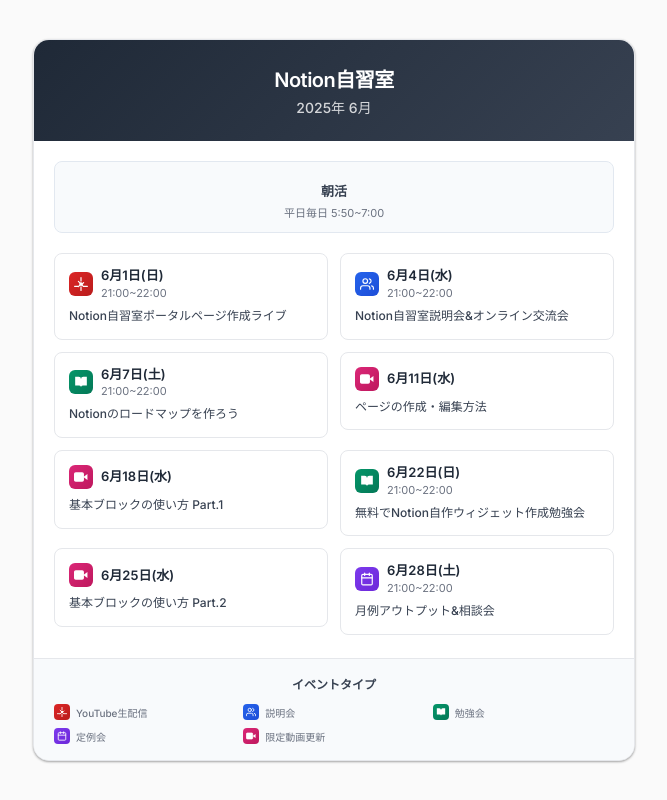
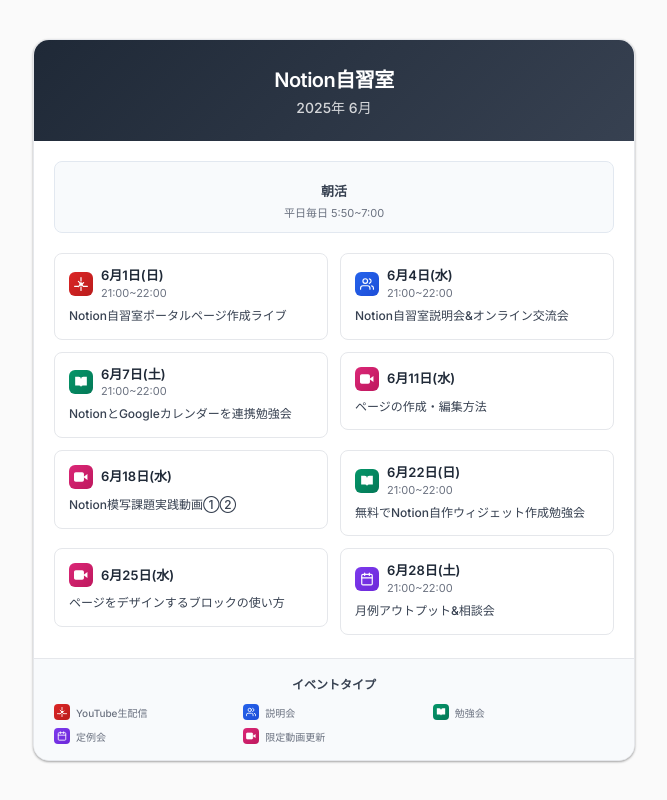
Before and after one commit to kayumori/6calender, a plain HTML site: page index.html in a window 1280 px wide. Shown: the whole page, without its empty margins (306-973 px from the left). Drawn offline with Linux system fonts and the light colour scheme.

Commit message:
Update index.html

```diff
--- a/index.html
+++ b/index.html
@@ -279,7 +279,7 @@
                         <div class="event-time">21:00~22:00</div>
                     </div>
                 </div>
-                <div class="event-title">Notionのロードマップを作ろう</div>
+                <div class="event-title">NotionとGoogleカレンダーを連携勉強会</div>
             </div>
 
             <div class="event-item">
@@ -309,7 +309,7 @@
                         <div class="event-date">6月18日(水)</div>
                     </div>
                 </div>
-                <div class="event-title">基本ブロックの使い方 Part.1</div>
+                <div class="event-title">Notion模写課題実践動画①②</div>
             </div>
 
             <div class="event-item">
@@ -340,7 +340,7 @@
                         <div class="event-date">6月25日(水)</div>
                     </div>
                 </div>
-                <div class="event-title">基本ブロックの使い方 Part.2</div>
+                <div class="event-title">ページをデザインするブロックの使い方</div>
             </div>
 
             <div class="event-item">
```
